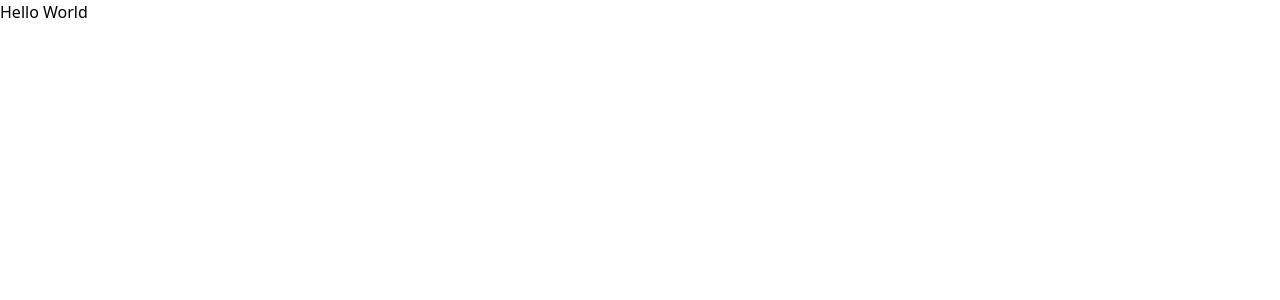
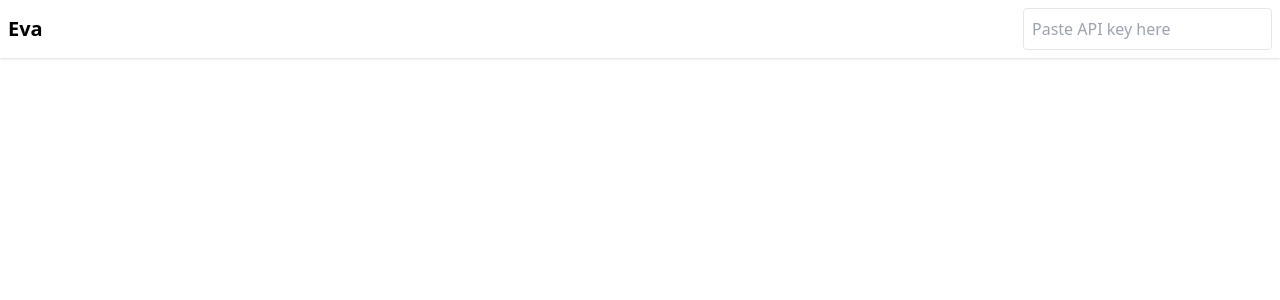
Before and after one commit to milanxchauhan/eva, a Next.js app in the folder eva-web/: page / in a window 1280 px wide. Shown: the top 300 px of the page. Built offline with nearby package versions, Linux system fonts and the light colour scheme.

Commit message:
Add Navbar

```diff
--- a/eva-web/src/pages/index.js
+++ b/eva-web/src/pages/index.js
@@ -1,5 +1,21 @@
+import { useState } from "react";
+
 export default function Home() {
+  const [apiKey, setApiKey] = useState('');
+
+  const API_URL = "https://api.openai.com/v1/chat/completions";
+
   return (
-    <div>Hello World</div>
+    <div className="flex flex-col h-screen">
+      <nav className="shadow p-2 flex flew-row justify-between items-center">
+        <div className="text-xl font-bold">Eva</div>
+        <input
+        type="password"
+        className="border p-2 rounded"
+        onChange={e => setApiKey(e.target.value)}
+        value={apiKey}
+        placeholder="Paste API key here" />
+      </nav>
+    </div>
   );
 }
```
